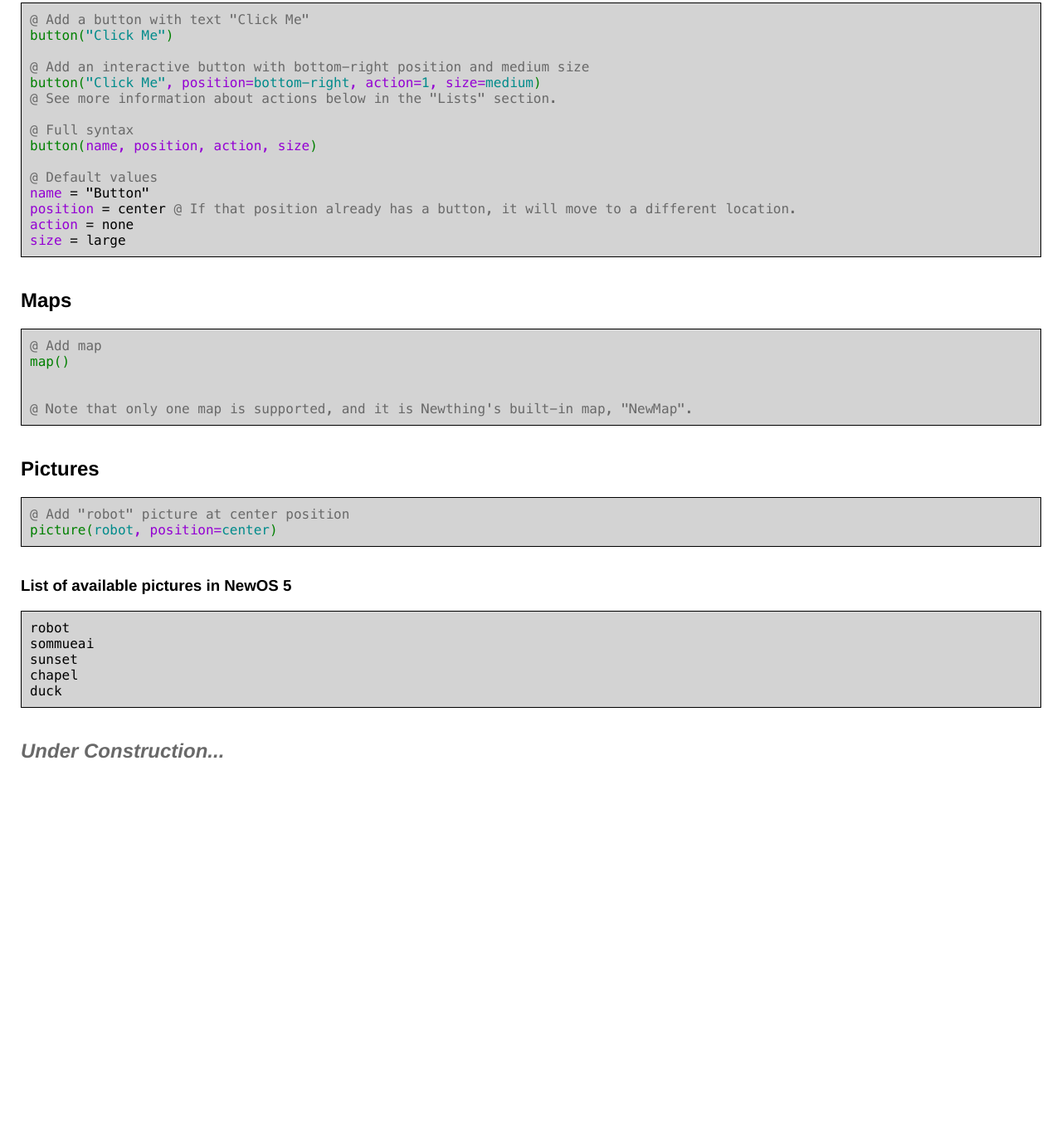
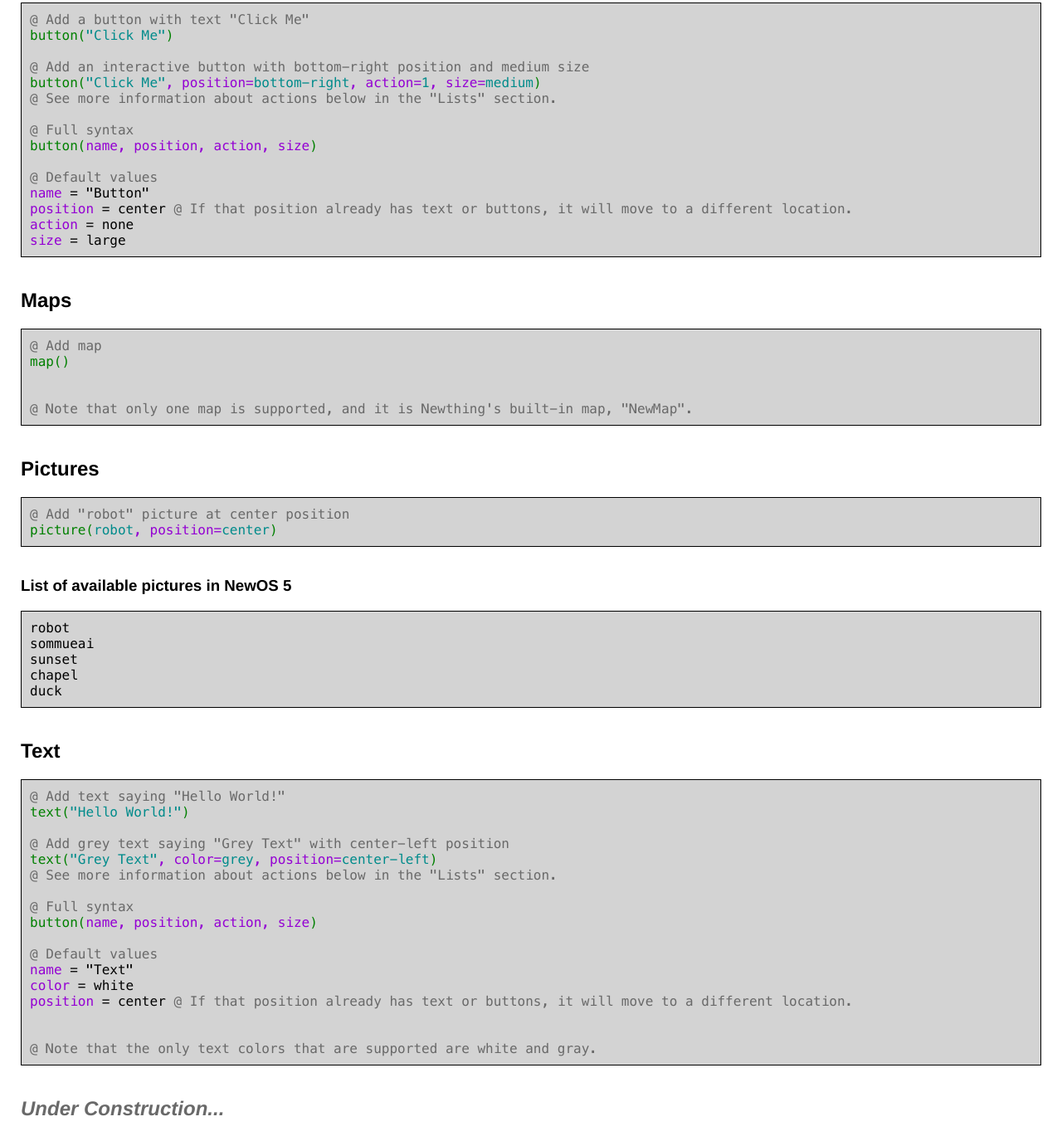
Before and after one commit to newtgs/apps, a plain HTML site: page docs/index.html in a window 1280 px wide. Shown: the part 593-1968 px from the top of the page at 83% size. Before the commit the page ends 1537 px from the top, so only its background shows below. Drawn offline with Linux system fonts and the light colour scheme.

Commit message:
Update index.html

```diff
--- a/docs/index.html
+++ b/docs/index.html
@@ -1,7 +1,7 @@
 <link rel="stylesheet" href="style.css">
 
 <h1>NewCode Documentation</h1>
-<p>Newthings uses the NewCode Programming Language. It uses the extension `.nt5`, and provides a lot of features, for example, buttons, text and cameras.</p>
+<p>Newthings uses the NewCode Programming Language. It uses the extension <b>.nt5</b>, and provides a lot of features, for example, buttons, text and cameras.</p>
 <br>
 <h2>Camera Functions</h2>
 <div class="code">
@@ -35,7 +35,7 @@
   <br>
   <span style="color:dimgray">@ Default values</span><br>
   <span style="color:darkviolet">name</span> = "Button"<br>
-  <span style="color:darkviolet">position</span> = center <span style="color:dimgray">@ If that position already has a button, it will move to a different location.</span><br>
+  <span style="color:darkviolet">position</span> = center <span style="color:dimgray">@ If that position already has text or buttons, it will move to a different location.</span><br>
   <span style="color:darkviolet">action</span> = none<br>
   <span style="color:darkviolet">size</span> = large<br>
 </div>
@@ -64,26 +64,25 @@
 
 <br>
 
-<!--
 <h2>Text</h2>
 <div class="code">
   <span style="color:dimgray">@ Add  text saying "Hello World!"</span><br>
   <span style="color:green">text(</span><span style="color:darkcyan">"Hello World!"</span><span style="color:green">)</span><br>
   <br>
-  <span style="color:dimgray">@ Add grey text saying "Grey Text"</span><br>
-  <span style="color:green">button(</span><span style="color:darkcyan">"Click Me"</span><span style="color:darkviolet">, position=</span><span style="color:darkcyan">bottom-right</span><span style="color:darkviolet">, action=</span><span style="color:darkcyan">1</span><span style="color:darkviolet">, size=</span><span style="color:darkcyan">medium</span><span style="color:green">)</span><br>
+  <span style="color:dimgray">@ Add grey text saying "Grey Text" with center-left position</span><br>
+  <span style="color:green">text(</span><span style="color:darkcyan">"Grey Text"</span><span style="color:darkviolet">, color=</span><span style="color:darkcyan">grey</span><span style="color:darkviolet">, position=</span><span style="color:darkcyan">center-left</span><span style="color:green">)</span><br>
   <span style="color:dimgray">@ See more information about actions below in the "Lists" section.</span><br>
   <br>
   <span style="color:dimgray">@ Full syntax</span><br>
   <span style="color:green">button(</span><span style="color:darkviolet">name, position, action, size</span><span style="color:green">)</span><br>
   <br>
   <span style="color:dimgray">@ Default values</span><br>
-  <span style="color:darkviolet">name</span> = "Button"<br>
-  <span style="color:darkviolet">position</span> = center <span style="color:dimgray">@ If that position already has a button, it will move to a different location.</span><br>
-  <span style="color:darkviolet">action</span> = none<br>
-  <span style="color:darkviolet">size</span> = large<br>
+  <span style="color:darkviolet">name</span> = "Text"<br>
+  <span style="color:darkviolet">color</span> = white<br>
+  <span style="color:darkviolet">position</span> = center <span style="color:dimgray">@ If that position already has text or buttons, it will move to a different location.</span><br>
+  <br><br>
+  <span style="color:dimgray">@ Note that the only text colors that are supported are white and gray.
 </div>
 <br>
--->
 
 <h2><i><span style="color:dimgray">Under Construction...</span></i></h2>
```
